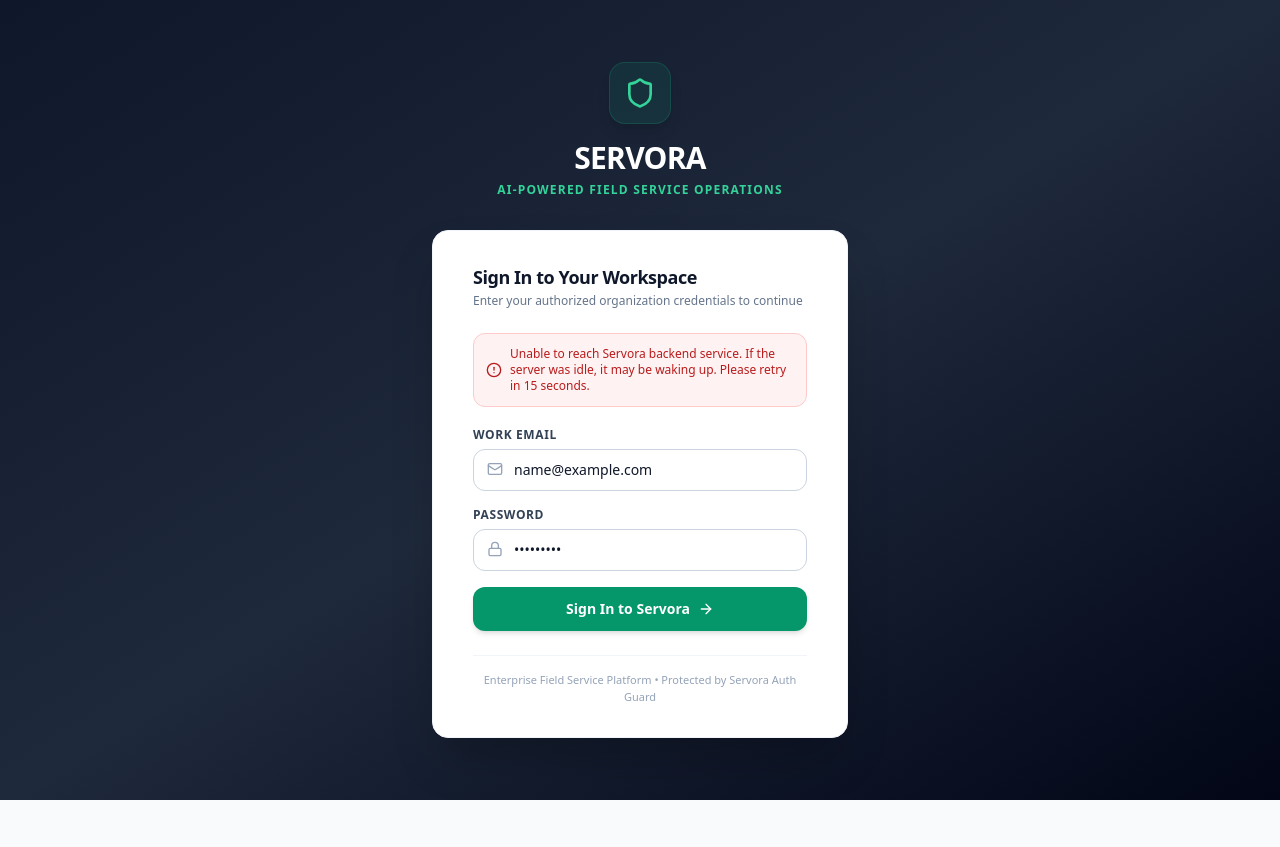
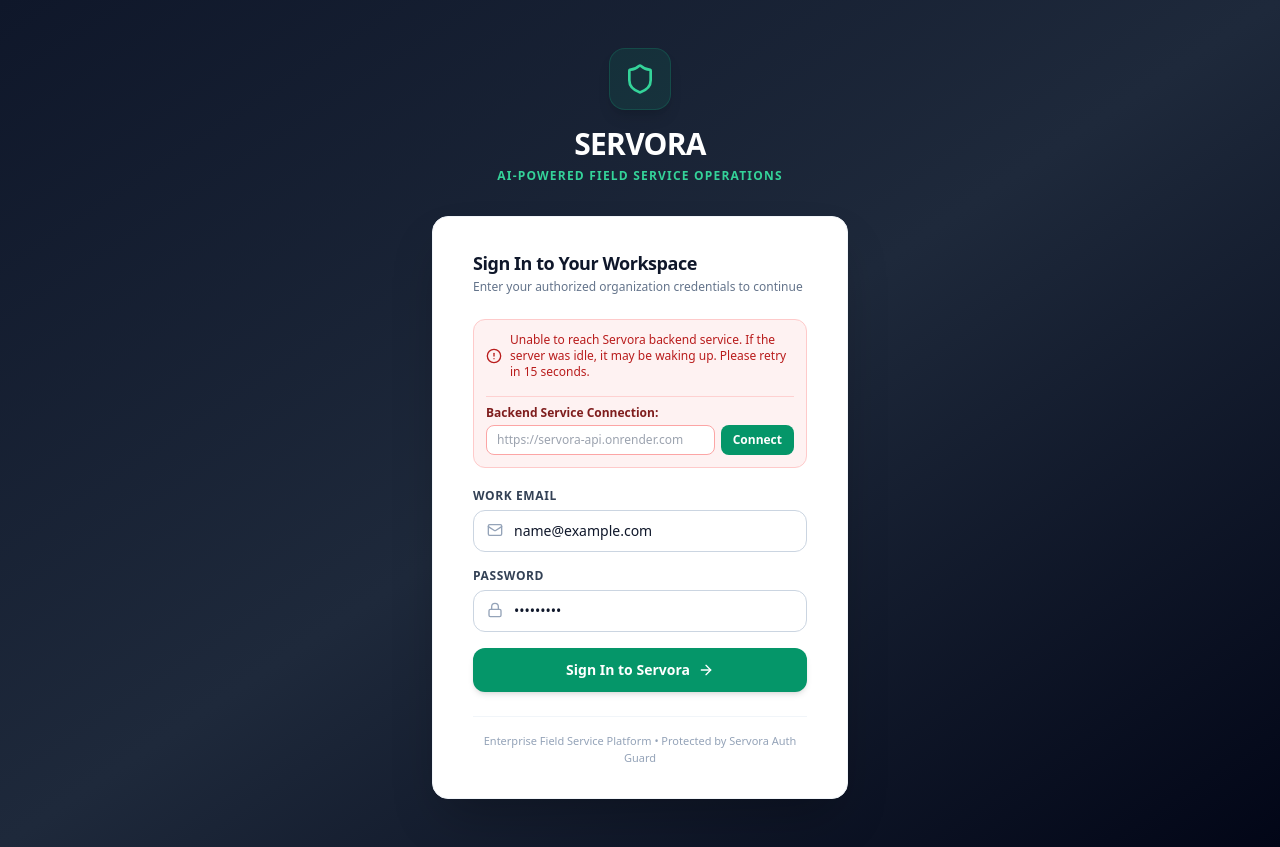
Before and after one commit to faizkhatri196/Blank, a React (Vite) app in the folder client/: page /login in a window 1280 px wide. Both pictures are taken after typing "name@example.com", "Sample123" into the empty fields and a click on the button "Sign In to Servora". Before the commit the page ends 800 px from the top, so only its background shows below. Built offline with nearby package versions, Linux system fonts and the light colour scheme; no server answers.

Commit message:
fix(cors): permit all web origins and add dynamic backend connection resolver

```diff
--- a/client/src/api/client.ts
+++ b/client/src/api/client.ts
@@ -1,12 +1,21 @@
 import axios from 'axios';
 
-// Resolve API base URL from VITE_API_URL or default to relative /api for local dev proxy
-const apiBase = import.meta.env.VITE_API_URL
-  ? `${import.meta.env.VITE_API_URL.replace(/\/$/, '')}/api`
-  : '/api';
+// Resolve API base URL dynamically from localStorage override, VITE_API_URL, or relative /api
+export const getApiBaseUrl = (): string => {
+  if (typeof window !== 'undefined') {
+    const customUrl = localStorage.getItem('servora_api_url');
+    if (customUrl) return `${customUrl.replace(/\/$/, '')}/api`;
+  }
+
+  if (import.meta.env.VITE_API_URL) {
+    return `${import.meta.env.VITE_API_URL.replace(/\/$/, '')}/api`;
+  }
+
+  return '/api';
+};
 
 export const apiClient = axios.create({
-  baseURL: apiBase,
+  baseURL: getApiBaseUrl(),
   headers: {
     'Content-Type': 'application/json',
   },
@@ -16,12 +25,14 @@ export const apiClient = axios.create({
 export const getAssetUrl = (assetPath?: string): string => {
   if (!assetPath) return '';
   if (assetPath.startsWith('http://') || assetPath.startsWith('https://')) return assetPath;
-  const serverBase = import.meta.env.VITE_API_URL ? import.meta.env.VITE_API_URL.replace(/\/$/, '') : '';
+  const customUrl = typeof window !== 'undefined' ? localStorage.getItem('servora_api_url') : null;
+  const serverBase = customUrl || (import.meta.env.VITE_API_URL ? import.meta.env.VITE_API_URL.replace(/\/$/, '') : '');
   return `${serverBase}${assetPath.startsWith('/') ? '' : '/'}${assetPath}`;
 };
 
-// Attach JWT token to requests automatically
+// Attach JWT token & dynamic baseURL to requests automatically
 apiClient.interceptors.request.use((config) => {
+  config.baseURL = getApiBaseUrl();
   const token = localStorage.getItem('copilot_token');
   if (token) {
     config.headers.Authorization = `Bearer ${token}`;
--- a/client/src/pages/auth/Login.tsx
+++ b/client/src/pages/auth/Login.tsx
@@ -12,9 +12,21 @@ export const Login: React.FC = () => {
   const [password, setPassword] = useState('');
   const [error, setError] = useState<string | null>(null);
   const [isLoading, setIsLoading] = useState(false);
+  const [customApiUrl, setCustomApiUrl] = useState(localStorage.getItem('servora_api_url') || '');
+  const [apiSavedNotice, setApiSavedNotice] = useState(false);
 
   const { login } = useAuth();
   const navigate = useNavigate();
+
+  const handleSaveApiUrl = (e: React.FormEvent) => {
+    e.preventDefault();
+    if (customApiUrl.trim()) {
+      localStorage.setItem('servora_api_url', customApiUrl.trim());
+      setApiSavedNotice(true);
+      setError(null);
+      setTimeout(() => setApiSavedNotice(false), 3000);
+    }
+  };
 
   const handleSubmit = async (e: React.FormEvent) => {
     e.preventDefault();
@@ -64,9 +76,41 @@ export const Login: React.FC = () => {
           </div>
 
           {error && (
-            <div className="mb-5 p-3 rounded-xl bg-red-50 border border-red-200 text-xs text-red-700 flex items-center gap-2">
-              <AlertCircle className="w-4 h-4 shrink-0" />
-              <span>{error}</span>
+            <div className="mb-5 p-3 rounded-xl bg-red-50 border border-red-200 text-xs text-red-700 flex flex-col gap-2">
+              <div className="flex items-center gap-2">
+                <AlertCircle className="w-4 h-4 shrink-0" />
+                <span>{error}</span>
+              </div>
+
+              {/* Seamless self-healing connect box when backend is waking up or on a new URL */}
+              {error.includes('Unable to reach Servora backend') && (
+                <div className="mt-2 pt-2 border-t border-red-200/80">
+                  <span className="font-bold block text-red-900 mb-1">
+                    Backend Service Connection:
+                  </span>
+                  <div className="flex gap-1.5">
+                    <input
+                      type="url"
+                      placeholder="https://servora-api.onrender.com"
+                      value={customApiUrl}
+                      onChange={(e) => setCustomApiUrl(e.target.value)}
+                      className="flex-1 px-2.5 py-1.5 border border-red-300 rounded-lg text-xs bg-white text-slate-900 outline-none"
+                    />
+                    <button
+                      type="button"
+                      onClick={handleSaveApiUrl}
+                      className="px-3 py-1.5 bg-emerald-600 hover:bg-emerald-700 text-white font-bold rounded-lg text-xs"
+                    >
+                      Connect
+                    </button>
+                  </div>
+                  {apiSavedNotice && (
+                    <span className="text-[11px] text-emerald-700 font-semibold block mt-1">
+                      ✓ Backend connected! Please click "Sign In" again.
+                    </span>
+                  )}
+                </div>
+              )}
             </div>
           )}
 
```
Also changed, not shown: 1 other file (tests, documents, lock files or other folders).
